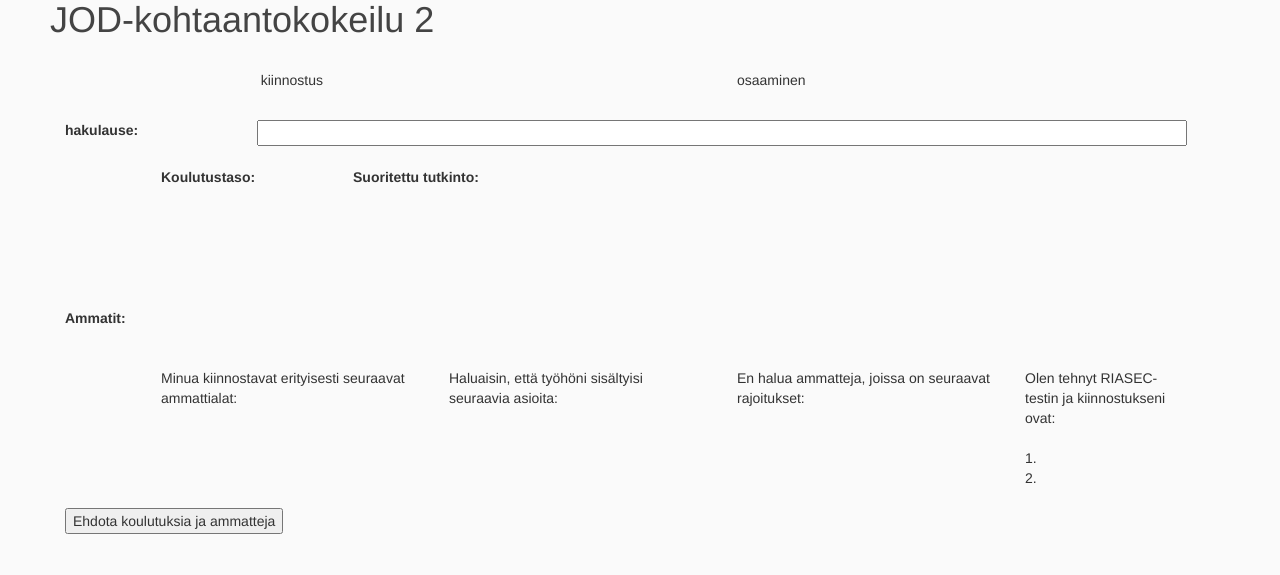
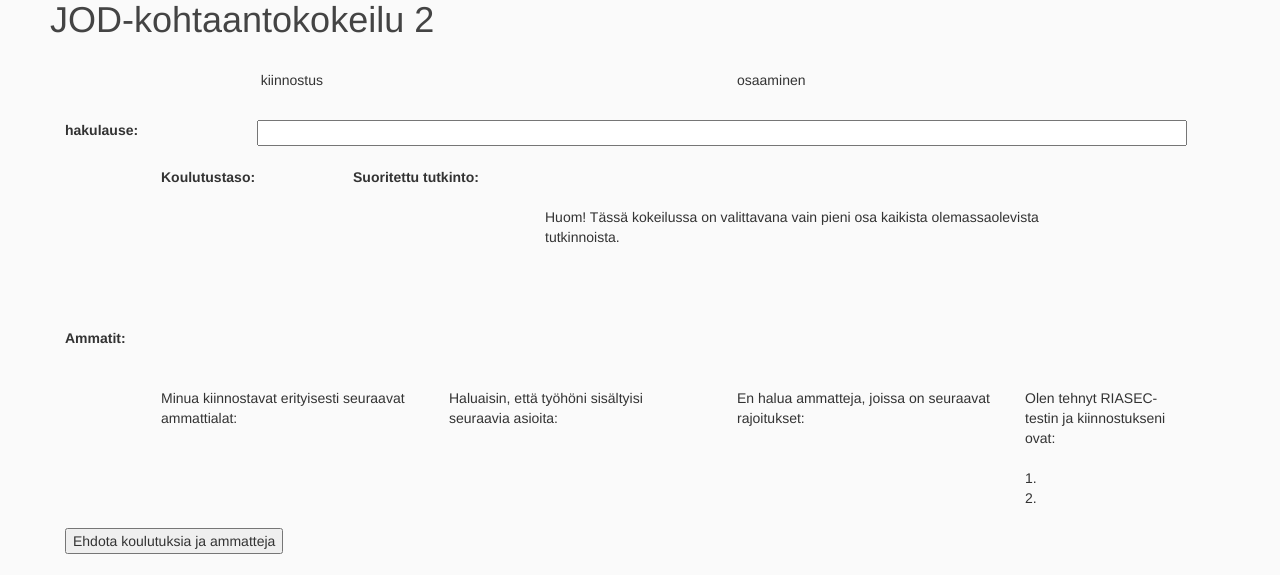
Before and after one commit to CSCfi/jod-demos, a Flask app: template templates/index2b.html in a window 1280 px wide. Shown: the part 50-625 px from the top of the page. Run offline with Flask 2, Linux system fonts and the light colour scheme; the template is opened without the code that fills it: values that come from a table or form of the project are taken from there, others are empty; parts of the project's set-up code (start-up, migrations or seed data) failed here and were passed over; some libraries are stand-ins or nearby versions.

Commit message:
Add a note

```diff
--- a/templates/index2b.html
+++ b/templates/index2b.html
@@ -71,7 +71,10 @@
             {{ form.t_yo.label }}
           </div>
           <div class="col-md-6">
-            <br/><br/><br/>
+            <br/><br/>
+            Huom! Tässä kokeilussa on valittavana vain pieni osa
+            kaikista olemassaolevista tutkinnoista.
+            <br/>
             {{ form.tamm(style="width:100%;") }}
             <br/>
             {{ form.tamk(style="width:100%;") }}
```
